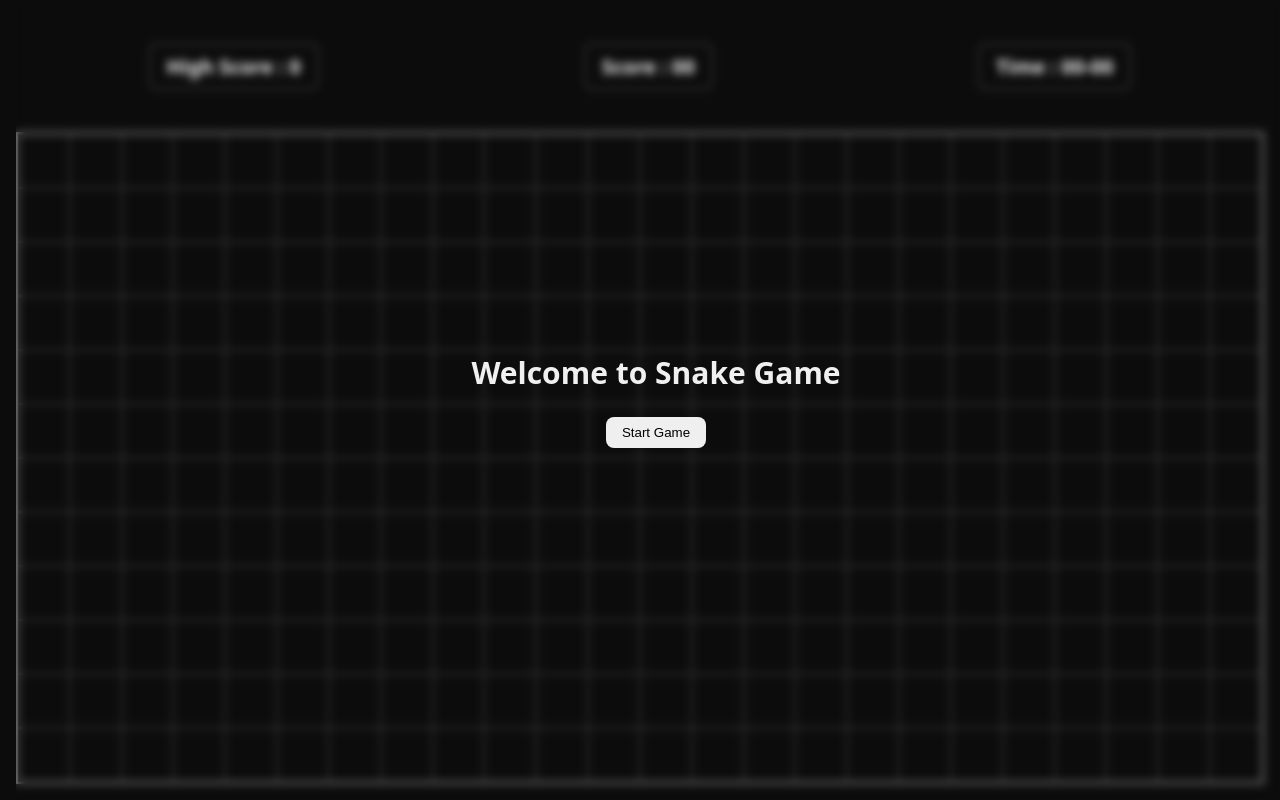
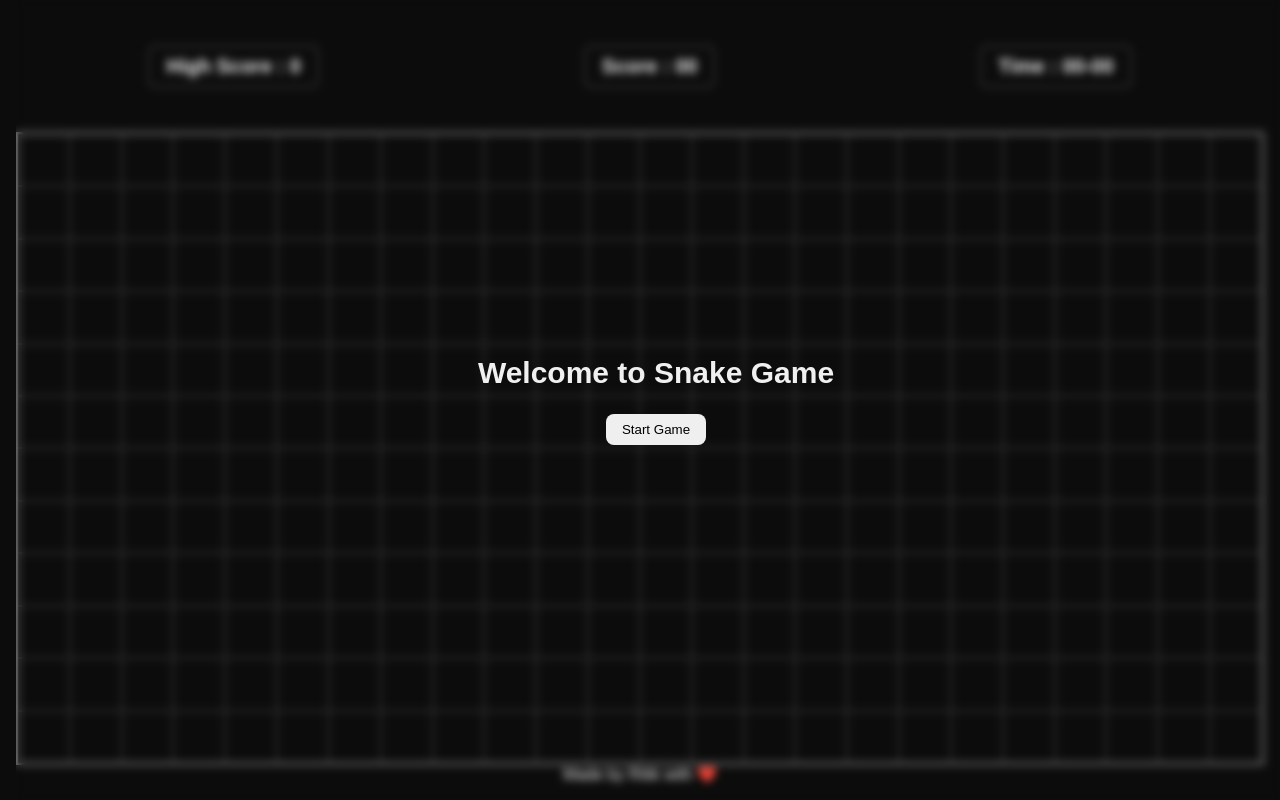
Before and after one commit to Ritik354/snake-game, a plain HTML site: page index.html in a window 1280 px wide. Drawn offline with Linux system fonts and the light colour scheme.

Commit message:
snake game

```diff
--- a/index.html
+++ b/index.html
@@ -13,6 +13,7 @@
             <h3 class="info ">High Score : <span id="high-score">00</span></h3>
             <h3 class="info ">Score : <span id="score">00</span></h3>
             <h3 class="info ">Time : <span id="min">00</span>-<span id="sec">00</span></h3>
+
         </div>
         <div class="board">
 
@@ -28,6 +29,9 @@
                 <button class="btn btn-restart" value="restart">Restart Game</button>
             </div>
         </div>
+        <div class="footer">
+            <p>Made by Ritik with ❤️</p>
+        </div>
     </section>
     </main>
     <script src="script.js"></script>
--- a/style.css
+++ b/style.css
@@ -39,8 +39,7 @@ body {
   height: 100%;
   background-color: var(--bg-primary-color);
   color: var(--text-primary-color);
-  font-family: system-ui, -apple-system, BlinkMacSystemFont, "Segoe UI", Roboto,
-    Oxygen, Ubuntu, Cantarell, "Open Sans", "Helvetica Neue", sans-serif;
+  font-family: Arial, Helvetica, sans-serif
 
 }
 
@@ -129,3 +128,6 @@ section{
     align-items: center;
     gap: var(--space-lg);
 }
+.footer{
+  text-align: center;
+}
```
